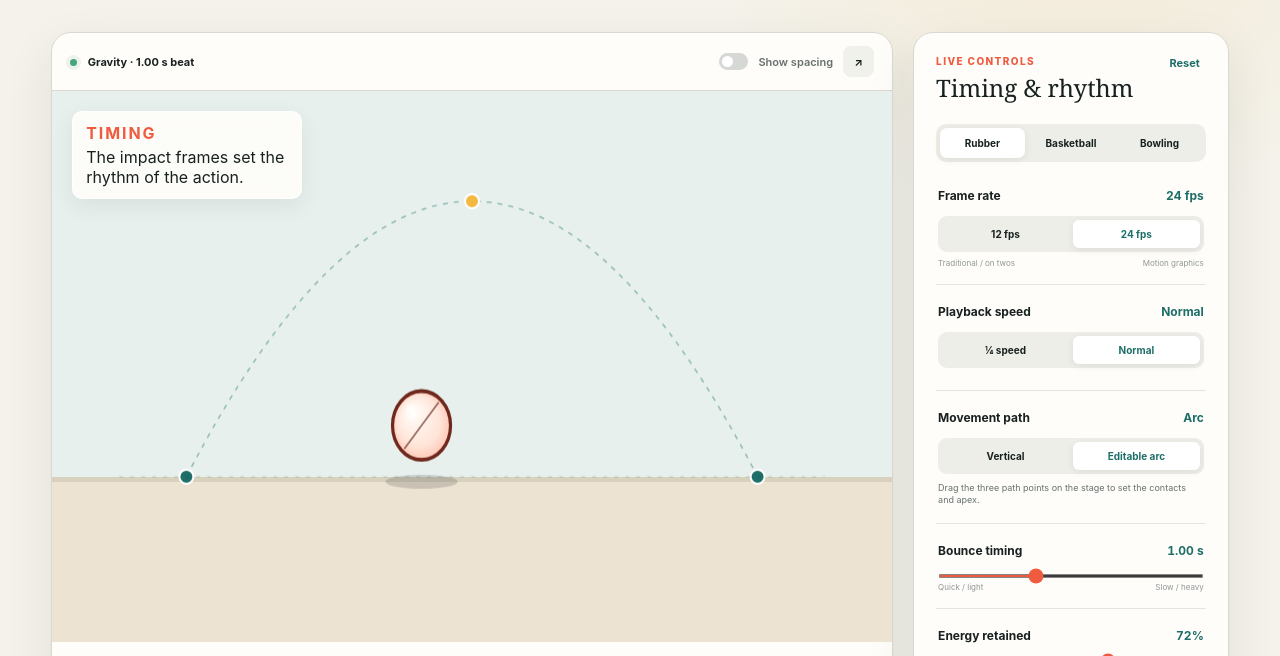
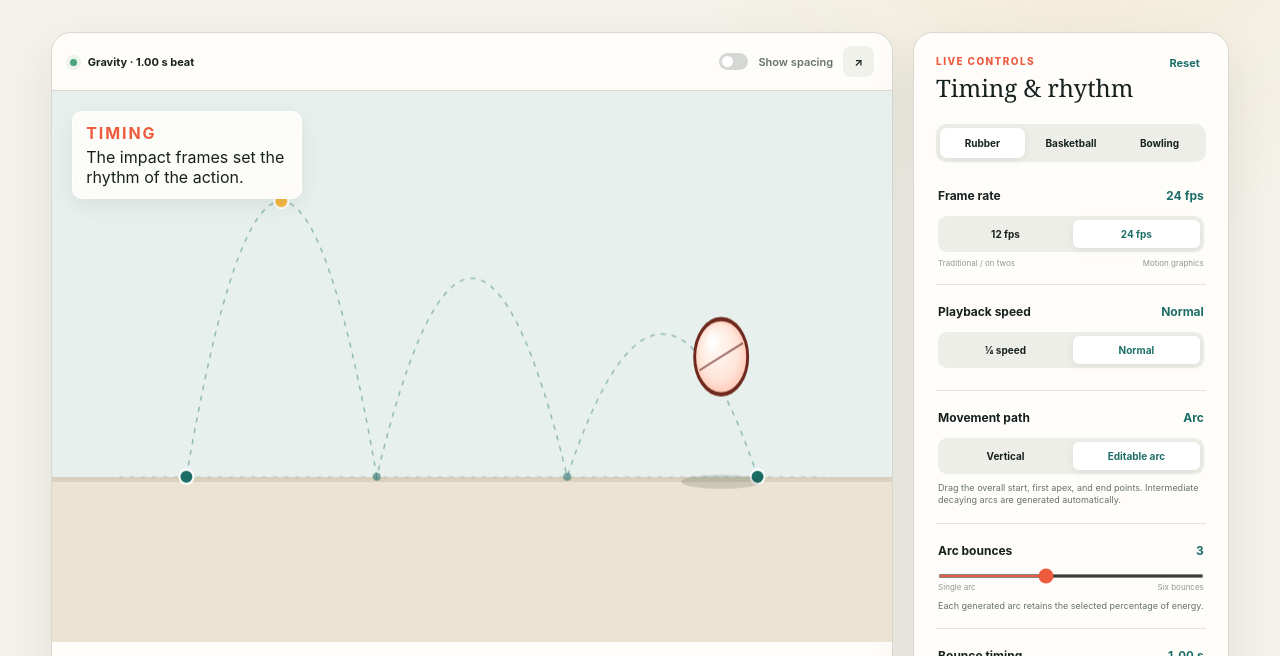
Before and after one commit to JimboPicton/PoA, a plain HTML site: page index.html in a window 1280 px wide. Shown: the part 286-942 px from the top of the page. Drawn offline with Linux system fonts and the light colour scheme.

Commit message:
Arc bounce fixes

```diff
--- a/app.js
+++ b/app.js
@@ -2,7 +2,7 @@ const $=s=>document.querySelector(s), $$=s=>[...document.querySelectorAll(s)];
 const canvas=$('#stage'), ctx=canvas.getContext('2d'), map=$('#spacingMap'), mctx=map.getContext('2d');
 const controls={tempo:$('#tempo'),decay:$('#decay'),spacing:$('#spacing'),squash:$('#squash'),impact:$('#impact')};
 const defaults={tempo:1,decay:72,spacing:2,squash:32,impact:3};
-let fps=24,playbackRate=1,pathMode='arc',verticalLoop='decay',pathPoints={start:{x:.16,y:.70},apex:{x:.50,y:.20},end:{x:.84,y:.70}},dragPoint=null;
+let fps=24,playbackRate=1,pathMode='arc',arcCount=3,verticalLoop='decay',pathPoints={start:{x:.16,y:.70},apex:{x:.273,y:.20},end:{x:.84,y:.70}},dragPoint=null;
 const presets={rubber:{tempo:.95,decay:78,spacing:2,squash:48,impact:4},basketball:{tempo:.82,decay:68,spacing:2,squash:18,impact:2},bowling:{tempo:1.35,decay:38,spacing:2,squash:2,impact:1}};
 const lessons={
  timing:{title:'Timing places the beats.',copy:'The ground contacts are the accents of the action. Move those contacts closer together or farther apart and the rhythm—and apparent weight—changes.',try:'Drag <b>Bounce timing</b> from quick to slow. Notice that every drawing has more screen time, even before its path changes.',note:'The impact frames set the rhythm of the action.',prompt:['If the impact frames move closer together, does the ball feel lighter or heavier?','Can two balls share the same path but communicate different weight?','Where are the accents—the “boinks”—in this animation?']},
@@ -13,8 +13,8 @@ let focus='timing',playing=true,frame=0,last=performance.now(),compare=false,pro
 function value(name){return +controls[name].value}
 function resize(){const d=devicePixelRatio||1;for(const c of [canvas,map]){const r=c.getBoundingClientRect();c.width=Math.round(r.width*d);c.height=Math.round(r.height*d);c.getContext('2d').setTransform(d,0,0,d,0,0)}draw()}
 function ease(u,mode){if(mode===0)return u;if(mode===1)return u<.5?2*u*u:1-Math.pow(-2*u+2,2)/2;return .5-.5*Math.cos(Math.PI*u)}
-function stateAt(f,override={}){const rate=override.fps??fps,t=(f/rate),tempo=override.tempo??value('tempo'),retain=pathMode==='vertical'&&verticalLoop==='constant'?1:(override.decay??value('decay'))/100,mode=override.spacing??value('spacing');let elapsed=t,bounce=0,height=1,phase=0,duration=tempo;
- while(elapsed>=duration&&bounce<12){elapsed-=duration;bounce++;height*=retain;duration=tempo*Math.sqrt(Math.max(height,.12))}
+function stateAt(f,override={}){const rate=override.fps??fps;let t=f/rate;const tempo=override.tempo??value('tempo'),retain=pathMode==='vertical'&&verticalLoop==='constant'?1:(override.decay??value('decay'))/100,mode=override.spacing??value('spacing');let elapsed=t,bounce=0,height=1,phase=0,duration=tempo;if(pathMode==='arc'){let cycle=0,ch=1;for(let i=0;i<arcCount;i++){cycle+=tempo*Math.sqrt(Math.max(ch,.12));ch*=retain}elapsed=t%cycle}
+ while(elapsed>=duration&&bounce<(pathMode==='arc'?arcCount-1:12)){elapsed-=duration;bounce++;height*=retain;duration=tempo*Math.sqrt(Math.max(height,.12))}
  phase=Math.min(1,elapsed/duration);const u=ease(phase,mode);let shape=mode===0?1-Math.abs(2*phase-1):mode===1?Math.sin(Math.PI*u):4*phase*(1-phase),y=shape*height;const contact=Math.min(phase,1-phase);return{y,bounce,height,phase,contact,duration}}
 function drawBall(c,x,y,r,st,alpha=1,override={},rotation=0){const amount=(override.squash??value('squash'))/100,impactFrames=override.impact??value('impact');const impactWindow=Math.min(.18,impactFrames/(st.duration*(override.fps??fps)));const squash=Math.max(0,1-st.contact/impactWindow);const speed=Math.abs(Math.cos(Math.PI*ease(st.phase,override.spacing??value('spacing'))));const stretch=amount*speed*(1-squash);let sx=1-stretch*.34,sy=1+stretch*.58;sx+=amount*squash*.65;sy-=amount*squash*.55;sy=Math.max(.42,sy);sx=1/sy*.98;
  // Anchor impact deformation at the ball's lowest point so squash never floats above the ground plane.
@@ -23,11 +23,11 @@ function drawBall(c,x,y,r,st,alpha=1,override={},rotation=0){const amount=(overr
  // A rotating diameter makes horizontal travel read as rolling while retaining the ball's volume.
  c.save();c.beginPath();c.arc(0,0,r*.96,0,Math.PI*2);c.clip();c.rotate(rotation);c.beginPath();c.moveTo(-r*.9,0);c.lineTo(r*.9,0);c.strokeStyle='rgba(91,27,19,.62)';c.lineWidth=Math.max(1.5,r*.055);c.stroke();c.restore();
  c.beginPath();c.arc(-r*.28,-r*.32,r*.13,0,Math.PI*2);c.fillStyle='rgba(255,255,255,.72)';c.fill();c.restore()}
-function pathPosition(st,w,h,side){const origin=side==='right'?w*.5:0,scale=side?w*.5:w;if(pathMode==='vertical')return{x:origin+scale*.5,height:h*.48};const reverse=st.bounce%2===1,a=reverse?pathPoints.end:pathPoints.start,b=pathPoints.apex,d=reverse?pathPoints.start:pathPoints.end,u=st.phase,v=1-u,controlX=2*b.x-(a.x+d.x)/2;return{x:origin+scale*(v*v*a.x+2*v*u*controlX+u*u*d.x),height:h*(pathPoints.start.y-pathPoints.apex.y)}}
-function drawPathGuide(c,w,h,side){if(pathMode!=='arc'||side)return;const p=pathPoints,control={x:2*p.apex.x-(p.start.x+p.end.x)/2,y:2*p.apex.y-(p.start.y+p.end.y)/2};c.save();c.strokeStyle='rgba(29,110,104,.42)';c.lineWidth=1.5;c.setLineDash([5,6]);c.beginPath();c.moveTo(p.start.x*w,p.start.y*h);c.quadraticCurveTo(control.x*w,control.y*h,p.end.x*w,p.end.y*h);c.stroke();c.setLineDash([]);for(const [name,pt] of Object.entries(p)){c.beginPath();c.arc(pt.x*w,pt.y*h,7,0,Math.PI*2);c.fillStyle=name==='apex'?'#f3b840':'#1d6e68';c.fill();c.strokeStyle='white';c.lineWidth=2;c.stroke()}c.restore()}
- function drawScene(c,f,opts={},side=null){const w=canvas.clientWidth,h=canvas.clientHeight,ground=h*.70,r=Math.min(w,h)*.058,st=stateAt(f,opts);let left=side==='right'?w*.55:w*.08,right=side==='left'?w*.45:w*.92;if(!side){left=w*.08;right=w*.92}const pos=pathPosition(st,w,h,side),x=pos.x,y=ground-r-st.y*pos.height,travel=pathMode==='vertical'?0:(st.bounce+(st.bounce%2?1-st.phase:st.phase))*(right-left);drawPathGuide(c,w,h,side);
+function pathPosition(st,w,h,side){const origin=side==='right'?w*.5:0,scale=side?w*.5:w;if(pathMode==='vertical')return{x:origin+scale*.5,height:h*.48};const span=pathPoints.end.x-pathPoints.start.x,segment=span/arcCount,a=pathPoints.start.x+segment*st.bounce,d=a+segment,bias=Math.max(.15,Math.min(.85,(pathPoints.apex.x-pathPoints.start.x)/Math.max(segment,.01))),b=a+segment*bias,u=st.phase,v=1-u,controlX=2*b-(a+d)/2;return{x:origin+scale*(v*v*a+2*v*u*controlX+u*u*d),height:h*(pathPoints.start.y-pathPoints.apex.y)}}
+function drawPathGuide(c,w,h,side){if(pathMode!=='arc'||side)return;const p=pathPoints,retain=value('decay')/100,span=p.end.x-p.start.x,segment=span/arcCount,bias=Math.max(.15,Math.min(.85,(p.apex.x-p.start.x)/Math.max(segment,.01)));c.save();c.strokeStyle='rgba(29,110,104,.42)';c.lineWidth=1.5;c.setLineDash([5,6]);c.beginPath();c.moveTo(p.start.x*w,p.start.y*h);for(let i=0;i<arcCount;i++){const a=p.start.x+segment*i,d=a+segment,b=a+segment*bias,apexY=p.start.y-(p.start.y-p.apex.y)*Math.pow(retain,i),control={x:2*b-(a+d)/2,y:2*apexY-p.start.y};c.quadraticCurveTo(control.x*w,control.y*h,d*w,p.start.y*h)}c.stroke();c.setLineDash([]);for(let i=1;i<arcCount;i++){c.beginPath();c.arc((p.start.x+segment*i)*w,p.start.y*h,4,0,Math.PI*2);c.fillStyle='rgba(29,110,104,.55)';c.fill()}for(const [name,pt] of Object.entries(p)){c.beginPath();c.arc(pt.x*w,pt.y*h,7,0,Math.PI*2);c.fillStyle=name==='apex'?'#f3b840':'#1d6e68';c.fill();c.strokeStyle='white';c.lineWidth=2;c.stroke()}c.restore()}
+ function drawScene(c,f,opts={},side=null){const w=canvas.clientWidth,h=canvas.clientHeight,ground=h*.70,r=Math.min(w,h)*.058,st=stateAt(f,opts);let left=side==='right'?w*.55:w*.08,right=side==='left'?w*.45:w*.92;if(!side){left=w*.08;right=w*.92}const pos=pathPosition(st,w,h,side),x=pos.x,y=ground-r-st.y*pos.height,pathOrigin=side==='right'?w*.5:0,pathScale=side?w*.5:w,travel=pathMode==='vertical'?0:x-(pathOrigin+pathScale*pathPoints.start.x);drawPathGuide(c,w,h,side);
  c.save();if(side){c.beginPath();c.rect(side==='left'?0:w/2,0,w/2,h);c.clip()}c.strokeStyle='rgba(23,33,31,.18)';c.setLineDash([4,7]);c.beginPath();c.moveTo(left,ground);c.lineTo(right,ground);c.stroke();c.setLineDash([]);
- if($('#onionToggle').checked){for(let k=-5;k<=5;k++){if(k===0)continue;const of=Math.max(0,f+k),os=stateAt(of,opts),op=pathPosition(os,w,h,side),ot=pathMode==='vertical'?0:(os.bounce+(os.bounce%2?1-os.phase:os.phase))*(right-left);drawBall(c,op.x,ground-r-os.y*op.height,r,os,.11,opts,ot/r*.35)}}
+ if($('#onionToggle').checked){for(let k=-5;k<=5;k++){if(k===0)continue;const of=Math.max(0,f+k),os=stateAt(of,opts),op=pathPosition(os,w,h,side),ot=pathMode==='vertical'?0:op.x-(pathOrigin+pathScale*pathPoints.start.x);drawBall(c,op.x,ground-r-os.y*op.height,r,os,.11,opts,ot/r*.35)}}
  c.beginPath();c.ellipse(x,ground+5,r*(1.1+st.y*.5),r*.22,0,0,Math.PI*2);c.fillStyle=`rgba(37,45,41,${.18-st.y*.08})`;c.fill();drawBall(c,x,y,r,st,1,opts,travel/r*.35);c.restore()}
 function draw(){const w=canvas.clientWidth,h=canvas.clientHeight;ctx.clearRect(0,0,w,h);if(compare){drawScene(ctx,frame,{...defaults,squash:0},'left');drawScene(ctx,frame,{},'right');ctx.fillStyle='rgba(23,33,31,.18)';ctx.fillRect(w/2,0,1,h);ctx.font='700 10px Inter, sans-serif';ctx.fillStyle='#53615e';ctx.fillText('A · BASELINE',18,h-22);ctx.fillText('B · CURRENT',w/2+18,h-22)}else drawScene(ctx,frame);drawMap()}
 function drawMap(){const w=map.clientWidth,h=map.clientHeight;mctx.clearRect(0,0,w,h);const base=h-25,n=17,r=8;mctx.strokeStyle='#d8d8d0';mctx.beginPath();mctx.moveTo(18,base);mctx.lineTo(w-18,base);mctx.stroke();for(let i=0;i<n;i++){const phase=i/(n-1),u=ease(phase,value('spacing')),y=Math.sin(Math.PI*u)*(h-55),x=22+(w-44)*phase;const fast=Math.abs(Math.cos(Math.PI*u));mctx.globalAlpha=.28+.72*fast;mctx.fillStyle=fast>.55?'#ef5b3f':'#f3b840';mctx.beginPath();mctx.arc(x,base-y,r,0,Math.PI*2);mctx.fill();mctx.globalAlpha=1;mctx.fillStyle='#52605d';mctx.font='8px Inter, sans-serif';mctx.textAlign='center';mctx.fillText(i+1,x,base+15)}}
@@ -37,17 +37,19 @@ function setValues(v){Object.entries(v).forEach(([k,x])=>controls[k]&&(controls[
 function setFps(rate){const seconds=frame/fps;fps=rate;frame=seconds*fps;const total=fps*6;$('#scrubber').max=total-1;$('#scrubber').value=Math.floor(frame);$('#fpsOut').value=fps+' fps';$$('[data-fps]').forEach(b=>b.classList.toggle('active',+b.dataset.fps===fps));draw()}
 function setPlayback(rate){playbackRate=rate;$('#speedOut').value=rate===1?'Normal':'¼ speed';$$('[data-speed]').forEach(b=>b.classList.toggle('active',+b.dataset.speed===rate))}
 function setVerticalLoop(mode){verticalLoop=mode;$('#loopOut').value=mode==='constant'?'Constant':'Decaying';$$('[data-loop]').forEach(b=>b.classList.toggle('active',b.dataset.loop===mode));draw()}
-function setPath(mode){pathMode=mode;$('#pathOut').value=mode==='vertical'?'Vertical':'Arc';$$('[data-path]').forEach(b=>b.classList.toggle('active',b.dataset.path===mode));$('#pathHelp').textContent=mode==='arc'?'Drag the three path points on the stage to set the contacts and apex.':'The ball remains centred on a straight vertical path.';$('#verticalLoopGroup').classList.toggle('hidden',mode!=='vertical');$('#canvasWrap').classList.toggle('path-editing',mode==='arc');draw()}
+function setPath(mode){pathMode=mode;$('#pathOut').value=mode==='vertical'?'Vertical':'Arc';$$('[data-path]').forEach(b=>b.classList.toggle('active',b.dataset.path===mode));$('#pathHelp').textContent=mode==='arc'?'Drag the overall start, first apex, and end points. Intermediate decaying arcs are generated automatically.':'The ball remains centred on a straight vertical path.';$('#verticalLoopGroup').classList.toggle('hidden',mode!=='vertical');$('#arcCountGroup').classList.toggle('hidden',mode!=='arc');$('#canvasWrap').classList.toggle('path-editing',mode==='arc');draw()}
+function setArcCount(count){const oldSegment=(pathPoints.end.x-pathPoints.start.x)/arcCount,bias=Math.max(.15,Math.min(.85,(pathPoints.apex.x-pathPoints.start.x)/Math.max(oldSegment,.01)));arcCount=count;pathPoints.apex.x=pathPoints.start.x+(pathPoints.end.x-pathPoints.start.x)/arcCount*bias;$('#arcCount').value=count;$('#arcCountOut').value=count;frame=0;draw()}
 function tick(now){const total=fps*6;if(playing){const dt=Math.min(100,now-last);frame=(frame+dt/1000*fps*playbackRate)%total;$('#scrubber').value=Math.floor(frame)}last=now;$('#frameReadout').textContent=`Frame ${String(Math.floor(frame)+1).padStart(3,'0')} / ${total}`;$('#timeReadout').textContent=(frame/fps).toFixed(2)+' s';draw();requestAnimationFrame(tick)}
 Object.values(controls).forEach(x=>x.addEventListener('input',()=>{$$('.preset').forEach(p=>p.classList.remove('active'));updateLabels()}));$$('.tab').forEach(b=>b.onclick=()=>setFocus(b.dataset.focus));$$('.preset').forEach(b=>b.onclick=()=>{$$('.preset').forEach(p=>p.classList.toggle('active',p===b));setValues(presets[b.dataset.preset])});
 $('#playBtn').onclick=()=>{playing=!playing;$('#playBtn').textContent=playing?'Ⅱ':'▶';$('#playBtn').ariaLabel=playing?'Pause animation':'Play animation'};
 function step(d){playing=false;$('#playBtn').textContent='▶';const total=fps*6;frame=(Math.floor(frame)+d+total)%total;$('#scrubber').value=frame;draw()}$('#prevFrame').onclick=()=>step(-1);$('#nextFrame').onclick=()=>step(1);$('#scrubber').oninput=e=>{playing=false;$('#playBtn').textContent='▶';frame=+e.target.value;draw()};
 $('#compareBtn').onclick=()=>{compare=!compare;$('#compareBtn').textContent=compare?'Exit compare':'A/B compare';draw()};$('#onionToggle').onchange=draw;$('#fullscreenBtn').onclick=()=>$('#canvasWrap').requestFullscreen?.();
-$('#resetAll').onclick=()=>{setValues(defaults);setFps(24);setPlayback(1);setVerticalLoop('decay');setPath('arc');pathPoints={start:{x:.16,y:.70},apex:{x:.50,y:.20},end:{x:.84,y:.70}};setFocus('timing');compare=false;$('.compare').textContent='A/B compare';$$('.preset').forEach(p=>p.classList.remove('active'))};$('#resetFocus').onclick=()=>setValues(defaults);$('#newPrompt').onclick=()=>{const p=lessons[focus].prompt;promptIndex=(promptIndex+1)%p.length;$('#promptText').textContent=p[promptIndex]};
+$('#resetAll').onclick=()=>{setValues(defaults);setFps(24);setPlayback(1);setVerticalLoop('decay');arcCount=3;pathPoints={start:{x:.16,y:.70},apex:{x:.273,y:.20},end:{x:.84,y:.70}};setArcCount(3);setPath('arc');setFocus('timing');compare=false;$('.compare').textContent='A/B compare';$$('.preset').forEach(p=>p.classList.remove('active'))};$('#resetFocus').onclick=()=>setValues(defaults);$('#newPrompt').onclick=()=>{const p=lessons[focus].prompt;promptIndex=(promptIndex+1)%p.length;$('#promptText').textContent=p[promptIndex]};
 addEventListener('keydown',e=>{if(e.code==='Space'&&!/INPUT|BUTTON/.test(e.target.tagName)){e.preventDefault();$('#playBtn').click()}if(e.key==='ArrowLeft')step(-1);if(e.key==='ArrowRight')step(1)});addEventListener('resize',resize);
 $$('[data-fps]').forEach(b=>b.onclick=()=>setFps(+b.dataset.fps));$$('[data-speed]').forEach(b=>b.onclick=()=>setPlayback(+b.dataset.speed));$$('[data-path]').forEach(b=>b.onclick=()=>setPath(b.dataset.path));$$('[data-loop]').forEach(b=>b.onclick=()=>setVerticalLoop(b.dataset.loop));
+$('#arcCount').oninput=e=>setArcCount(+e.target.value);
 function pointerPosition(e){const r=canvas.getBoundingClientRect();return{x:(e.clientX-r.left)/r.width,y:(e.clientY-r.top)/r.height}}
 canvas.addEventListener('pointerdown',e=>{if(pathMode!=='arc'||compare)return;const p=pointerPosition(e);dragPoint=Object.entries(pathPoints).find(([,pt])=>Math.hypot((pt.x-p.x)*canvas.clientWidth,(pt.y-p.y)*canvas.clientHeight)<18)?.[0]??null;if(dragPoint){playing=false;canvas.setPointerCapture(e.pointerId)}});
-canvas.addEventListener('pointermove',e=>{if(!dragPoint)return;const p=pointerPosition(e),pt=pathPoints[dragPoint];pt.x=Math.max(.06,Math.min(.94,p.x));if(dragPoint==='apex')pt.y=Math.max(.08,Math.min(.58,p.y));draw()});
+canvas.addEventListener('pointermove',e=>{if(!dragPoint)return;const p=pointerPosition(e),oldSegment=(pathPoints.end.x-pathPoints.start.x)/arcCount,bias=Math.max(.15,Math.min(.85,(pathPoints.apex.x-pathPoints.start.x)/Math.max(oldSegment,.01)));if(dragPoint==='start'){pathPoints.start.x=Math.max(.06,Math.min(pathPoints.end.x-.18,p.x));pathPoints.apex.x=pathPoints.start.x+(pathPoints.end.x-pathPoints.start.x)/arcCount*bias}else if(dragPoint==='end'){pathPoints.end.x=Math.max(pathPoints.start.x+.18,Math.min(.94,p.x));pathPoints.apex.x=pathPoints.start.x+(pathPoints.end.x-pathPoints.start.x)/arcCount*bias}else{const segment=(pathPoints.end.x-pathPoints.start.x)/arcCount;pathPoints.apex.x=Math.max(pathPoints.start.x+segment*.15,Math.min(pathPoints.start.x+segment*.85,p.x));pathPoints.apex.y=Math.max(.08,Math.min(.58,p.y))}draw()});
 canvas.addEventListener('pointerup',e=>{if(dragPoint)canvas.releasePointerCapture(e.pointerId);dragPoint=null});
-setFocus('timing');setFps(24);setPlayback(1);setVerticalLoop('decay');setPath('arc');updateLabels();resize();requestAnimationFrame(tick);
+setFocus('timing');setFps(24);setPlayback(1);setVerticalLoop('decay');setArcCount(3);setPath('arc');updateLabels();resize();requestAnimationFrame(tick);
--- a/index.html
+++ b/index.html
@@ -88,6 +88,12 @@
           </div>
           <p class="control-help" id="pathHelp">Drag the three path points on the stage to set the contacts and apex.</p>
         </div>
+        <div class="control-group always-visible" id="arcCountGroup">
+          <label for="arcCount"><span>Arc bounces</span><output id="arcCountOut">3</output></label>
+          <input id="arcCount" type="range" min="1" max="6" step="1" value="3">
+          <div class="range-labels"><span>Single arc</span><span>Six bounces</span></div>
+          <p class="control-help">Each generated arc retains the selected percentage of energy.</p>
+        </div>
         <div class="control-group always-visible hidden" id="verticalLoopGroup">
           <label><span>Vertical bounce</span><output id="loopOut">Decaying</output></label>
           <div class="choice-row" aria-label="Vertical bounce behaviour">
```
Also changed, not shown: 1 other file.
